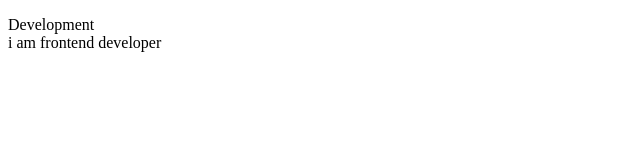
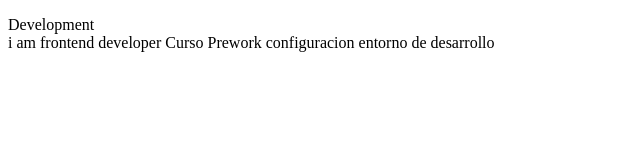
Before and after one commit to Drivasra/proyectoDemoCursoPrework, a plain HTML site: page index.html in a window 1280 px wide. Shown: the whole page, without its empty margins (0-640 px from the left). Drawn offline with Linux system fonts and the light colour scheme.

Commit message:
first commit

```diff
--- a/index.html
+++ b/index.html
@@ -11,6 +11,7 @@
         Development
         <br>
         i am  frontend developer
+        Curso Prework configuracion entorno de desarrollo
     </p>
 </body>
 </html>
```
